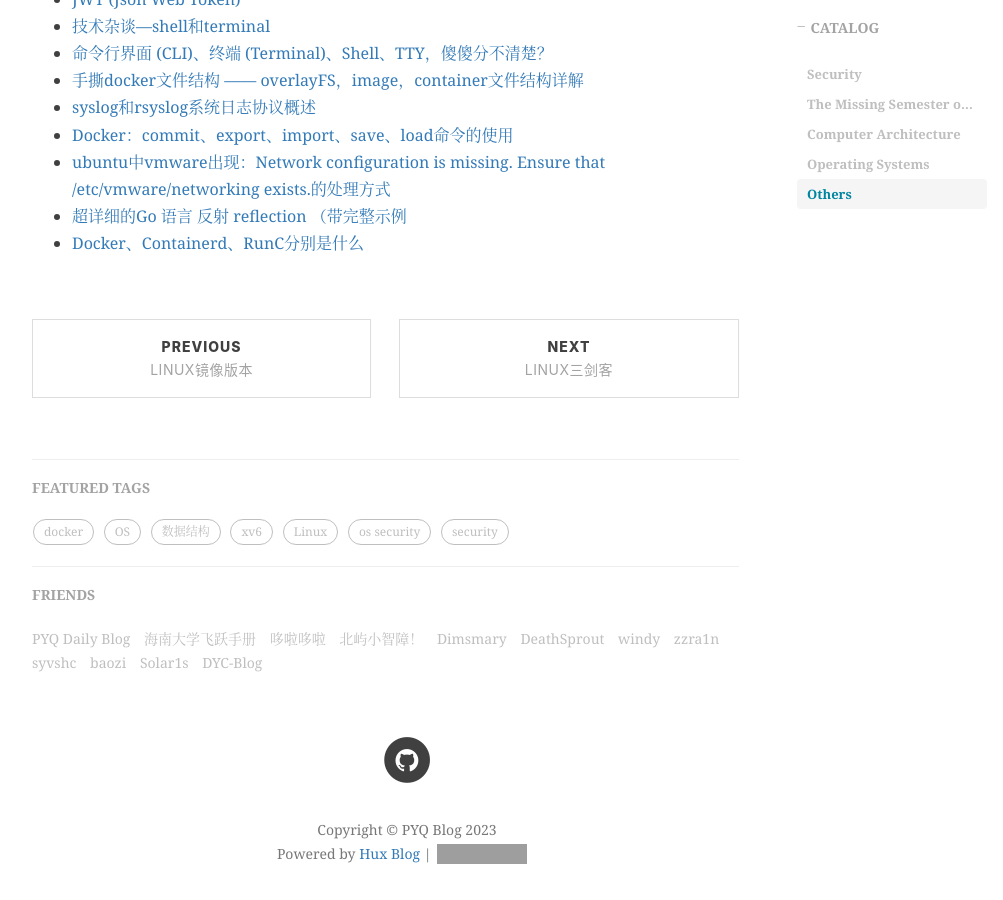
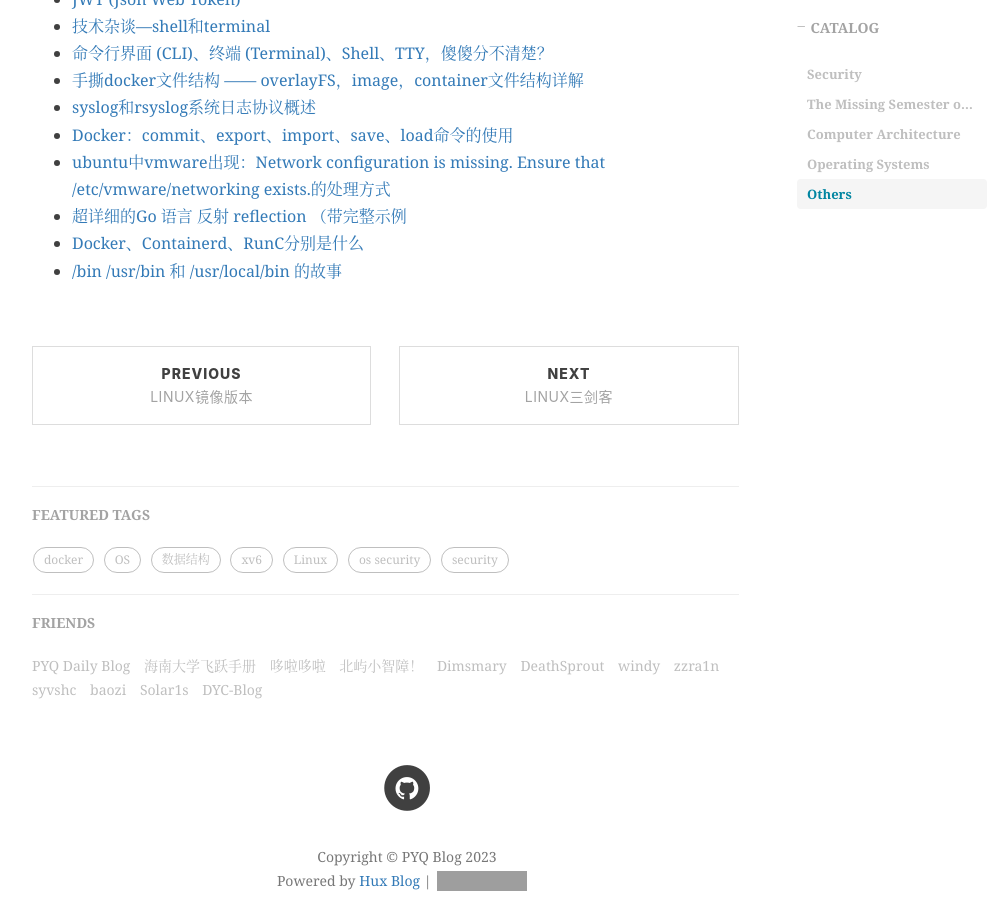
Before and after one commit to peng-yq/peng-yq.github.io, a Jekyll site: the page built from _posts/2022-10-04-good-blog-collection.md, in a window 1280 px wide and 900 px high, scrolled down 1900 px. Shown: the whole window, without its empty margins (233-1236 px from the left). Built offline with Jekyll 4.4.1, drawn with Linux system fonts in a browser that asks for light colours; nearby versions of some CDN libraries; comment, search, counter and statistics services are not loaded; grey boxes are pictures that could not be loaded.

Commit message:
docs: add blog link

```diff
--- a/_posts/2022-10-04-good-blog-collection.md
+++ b/_posts/2022-10-04-good-blog-collection.md
@@ -52,3 +52,4 @@ tags:
 - [ubuntu中vmware出现：Network configuration is missing. Ensure that /etc/vmware/networking exists.的处理方式](https://blog.csdn.net/u010629326/article/details/50621192)
 - [超详细的Go 语言 反射 reflection （带完整示例](https://www.jiyik.com/tm/xwzj/prolan_737.html)
 - [Docker、Containerd、RunC分别是什么](https://developer.aliyun.com/article/943302)
+- [/bin /usr/bin 和 /usr/local/bin 的故事](https://www.kawabangga.com/posts/3777)
```
